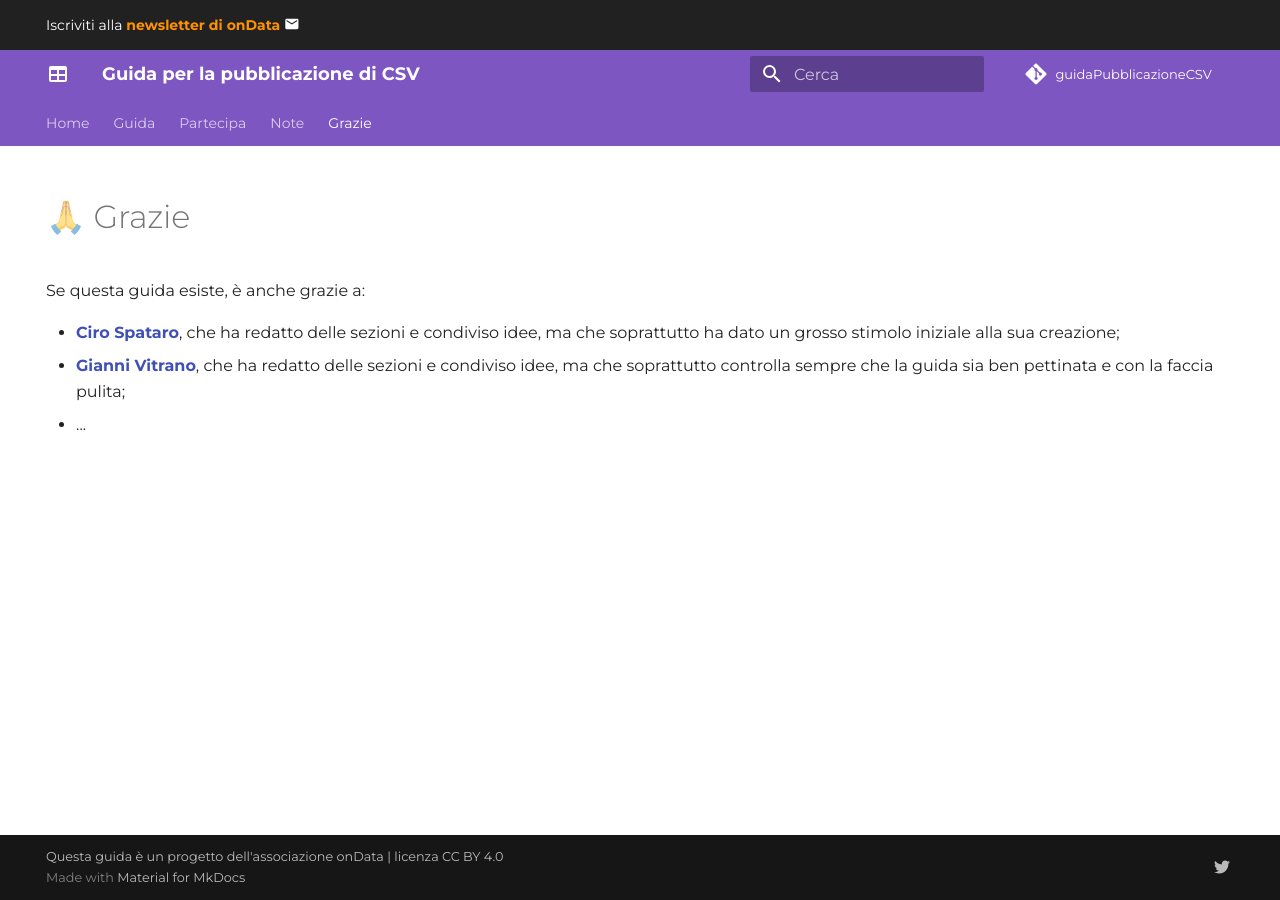
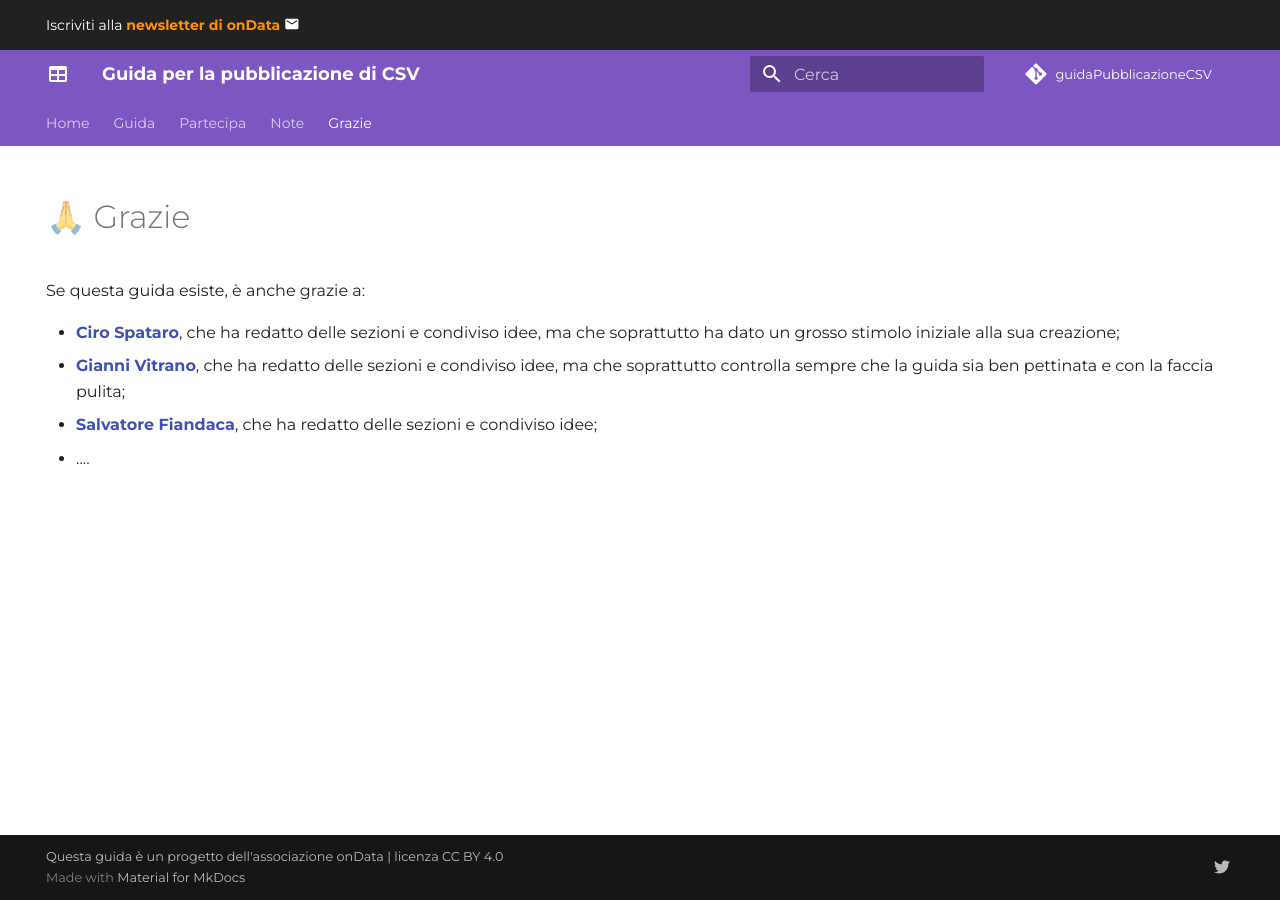
Before and after one commit to ondata/guidaPraticaPubblicazioneCSV, an MkDocs documentation site: the page built from docs/grazie.md, in a window 1280 px wide. Built offline with MkDocs 1.6.1 and Material for MkDocs 9.7.7, drawn with Linux system fonts in a browser that asks for light colours; comment, search, counter and statistics services are not loaded.

Commit message:
Update grazie.md

```diff
--- a/docs/grazie.md
+++ b/docs/grazie.md
@@ -12,4 +12,5 @@ Se questa guida esiste, è anche grazie a:
 
 - [**Ciro Spataro**](https://twitter.com/cirospat), che ha redatto delle sezioni e condiviso idee, ma che soprattutto ha dato  un grosso stimolo iniziale alla sua creazione;
 - [**Gianni Vitrano**](https://twitter.com/gbvitrano), che ha redatto delle sezioni e condiviso idee, ma che soprattutto controlla sempre che la guida sia ben pettinata e con la faccia pulita;
-- ...
+- [**Salvatore Fiandaca**](https://twitter.com/totofiandaca), che ha redatto delle sezioni e condiviso idee;
+-  ....
```
